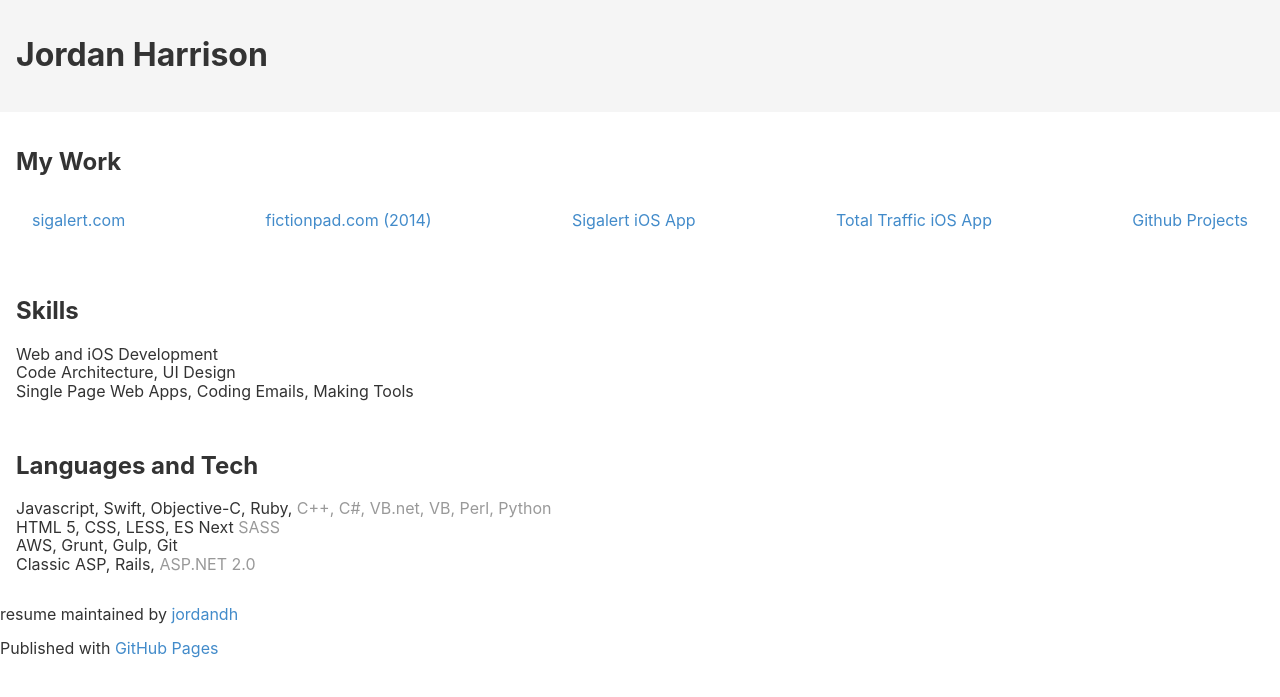
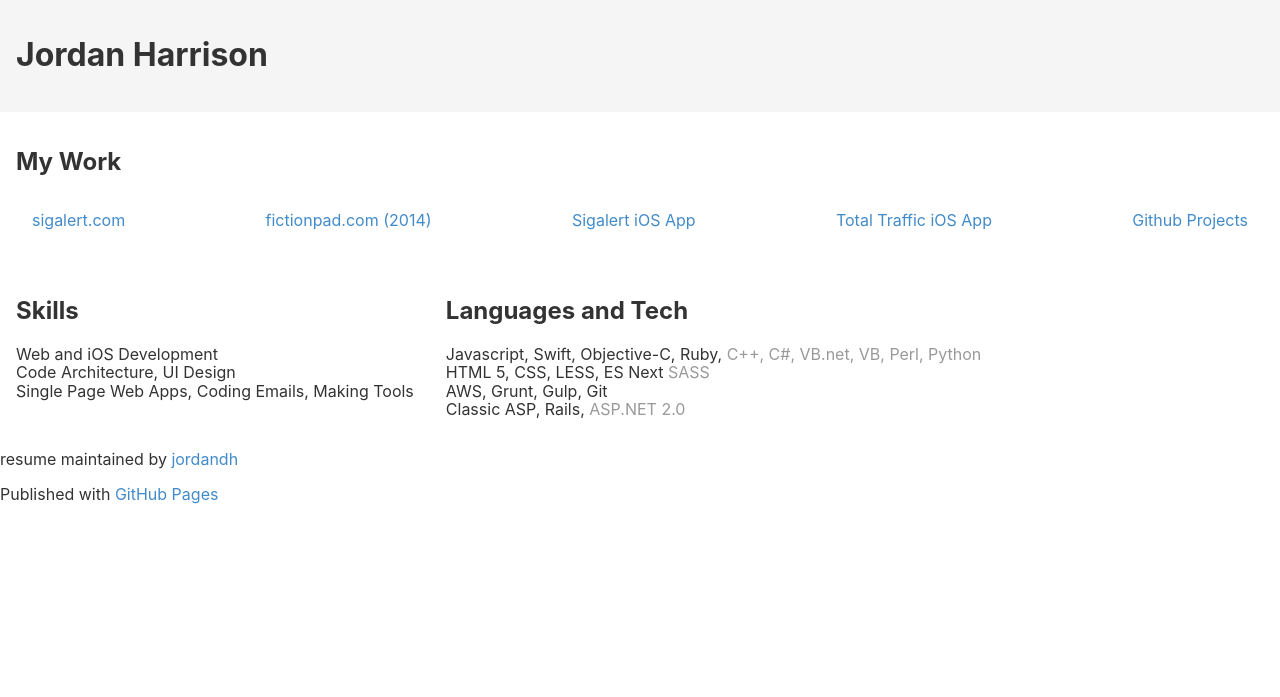
Before and after one commit to jordandh/resume, a Jekyll site: the page built from README.md, in a window 1280 px wide. Shown: the top 697 px of the page. Built offline with Jekyll 4.4.1, drawn with Linux system fonts in a browser that asks for light colours; our own code applies the rules of GitHub Pages for plain Markdown files; the repository's description, which GitHub fills in, is left out.

Commit message:
Update style.scss

```diff
--- a/assets/css/style.scss
+++ b/assets/css/style.scss
@@ -35,6 +35,9 @@ ul {
   color: $text-muted-color;
 }
 
+/*
+ * my work
+ */
 .my-work-list {
   @extend .flex;
   @include flex-wrap(wrap);
@@ -52,3 +55,16 @@ ul {
     }
   }
 }
+
+/*
+ * skills and knowledge
+ */
+.skills-and-knowledge {
+  @extend .flex;
+}
+
+.skills-list {
+}
+
+.knowledge-list {
+}
```
